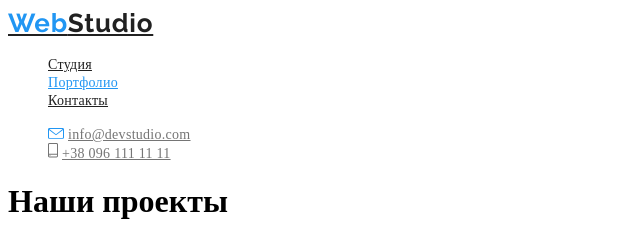
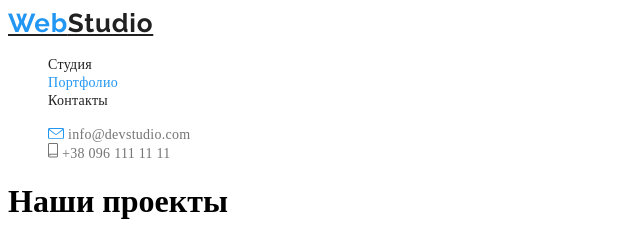
Before and after one commit to Bohdana3007/goit-markup-hw-02, a plain HTML site: page Портфолио.html in a window 1280 px wide. Shown: the top 239 px of the page, 0-640 px from the left. Drawn offline with Linux system fonts and the light colour scheme.

Commit message:
зміни

```diff
--- a/css/styles.css
+++ b/css/styles.css
@@ -172,7 +172,7 @@ ul {
   line-height: 2em;
   text-align: center;
 }
-.connection .link {
+.link {
   text-decoration: none;
 }
 
@@ -198,17 +198,17 @@ ul {
   color: #212121;
   font-weight: 700px;
   font-size: 18px;
-  text-decoration: none;
   line-height: 2em;
   letter-spacing: 0.06em;
+  text-decoration: none;
 }
 
 .project .title {
   color: #757575;
   font-weight: 400px;
   font-size: 16px;
+  line-height: 1.88em;
   text-decoration: none;
-  line-height: 1.88em;
 }
 
 .project .text {
```
